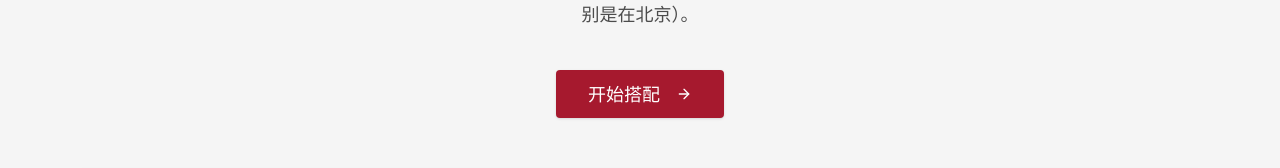
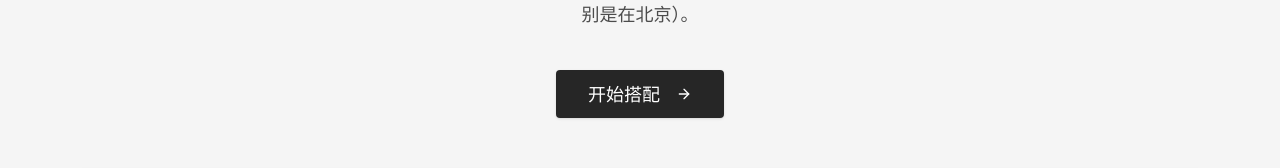
Before and after one commit to ruimin922/rmwearinbeijing, a Next.js app: page / in a window 1280 px wide. Shown: the part 350-518 px from the top of the page. Built offline with nearby package versions, Linux system fonts and the light colour scheme; no server answers.

Commit message:
style: 优化首页按钮配色和图片 hover 动效为极简风

```diff
--- a/src/app/page.tsx
+++ b/src/app/page.tsx
@@ -36,7 +36,11 @@ export default function HomePage() {
               WearInBeijing 根据实时天气和您的衣柜，为您推荐最适合的穿搭方案。告别穿搭困扰，轻松应对多变天气（特别是在北京）。
             </p>
             <Link href="/dashboard">
-              <Button className="text-lg px-8 py-6 bg-[#a6192e] hover:bg-[#8e1626] text-white rounded">
+              <Button
+                className="text-lg px-8 py-6 bg-neutral-800 hover:bg-neutral-700 text-white rounded transition-colors"
+                aria-label="开始搭配"
+                tabIndex={0}
+              >
                 开始搭配 <ArrowRight className="ml-2 h-4 w-4" />
               </Button>
             </Link>
@@ -92,7 +96,11 @@ export default function HomePage() {
             </p>
             <div className="max-w-screen-lg mx-auto">
               <AspectRatio ratio={3} className="rounded-xl overflow-hidden">
-                <img src="/solve.jpg" alt="极简风格展示" className="object-cover w-full h-full dark:brightness-75" />
+                <img
+                  src="/solve.jpg"
+                  alt="极简风格展示"
+                  className="object-cover w-full h-full dark:brightness-75 transition-all duration-300 hover:scale-105 hover:shadow-xl hover:brightness-105"
+                />
               </AspectRatio>
             </div>
             <p className="text-lg font-semibold mt-24">
```
